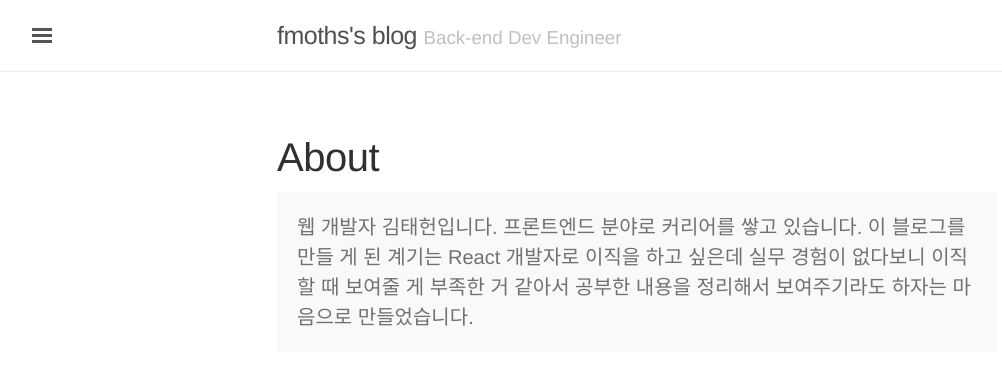
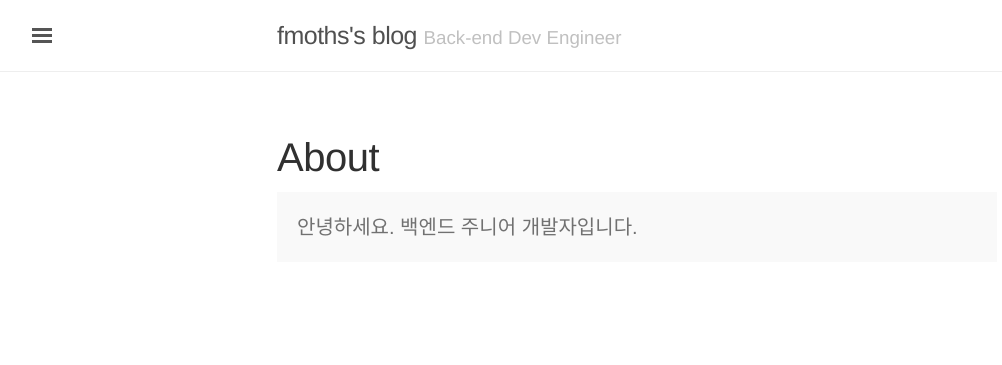
Before and after one commit to fmoths/fmoths.github.io, a Jekyll site: the page built from about.md, in a window 1280 px wide. Shown: the top 365 px of the page, without its empty margins (3-1005 px from the left). Built offline with Jekyll 4.4.1, drawn with Linux system fonts in a browser that asks for light colours; some web fonts are replaced.

Commit message:
about.md 수정

```diff
--- a/about.md
+++ b/about.md
@@ -4,5 +4,6 @@ title: About
 ---
 
 <p class="message">
-  웹 개발자 김태헌입니다. 프론트엔드 분야로 커리어를 쌓고 있습니다. 이 블로그를 만들 게 된 계기는 React 개발자로 이직을 하고 싶은데 실무 경험이 없다보니 이직할 때 보여줄 게 부족한 거 같아서 공부한 내용을 정리해서 보여주기라도 하자는 마음으로 만들었습니다.
+    안녕하세요.
+    백엔드 주니어 개발자입니다.
 </p>
```
